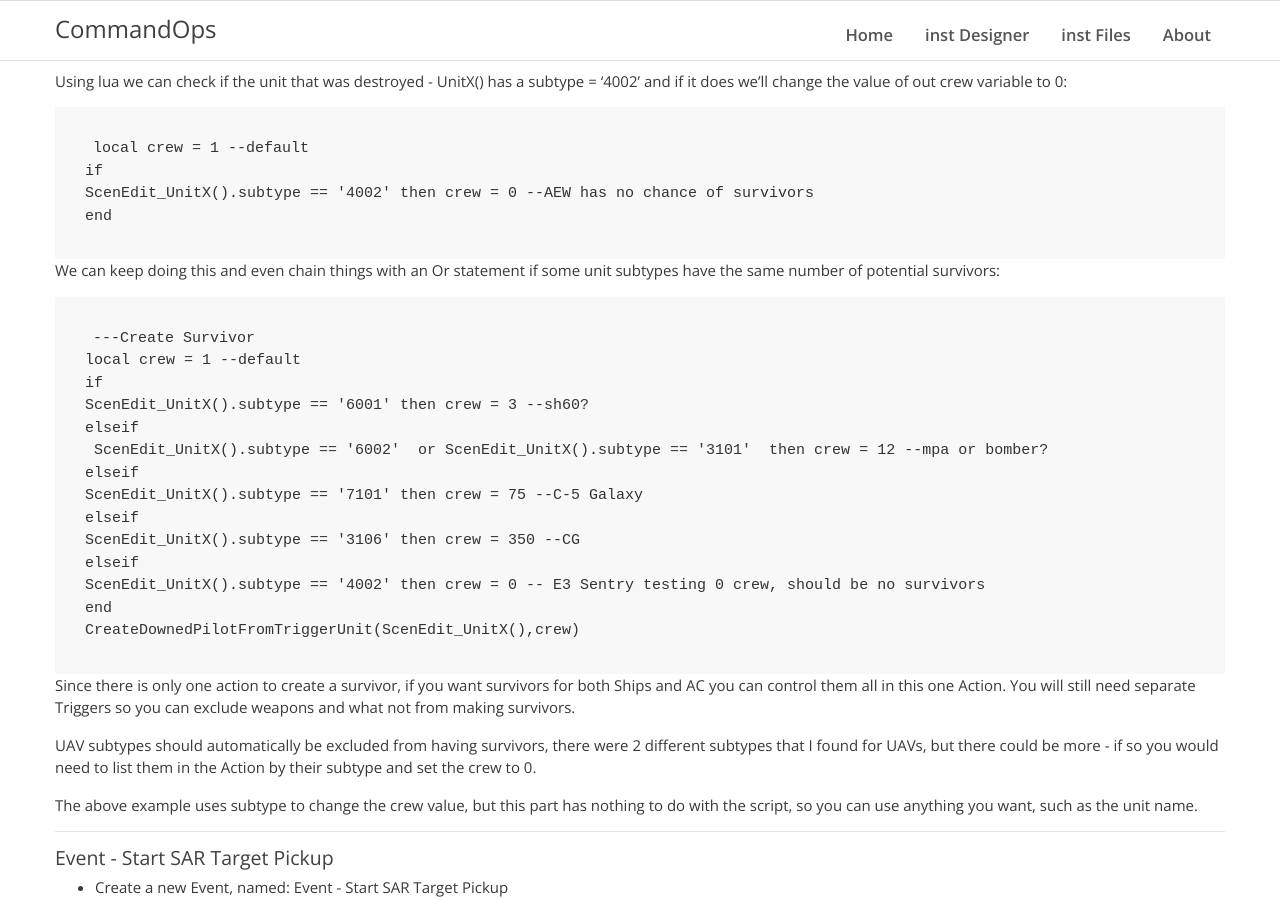
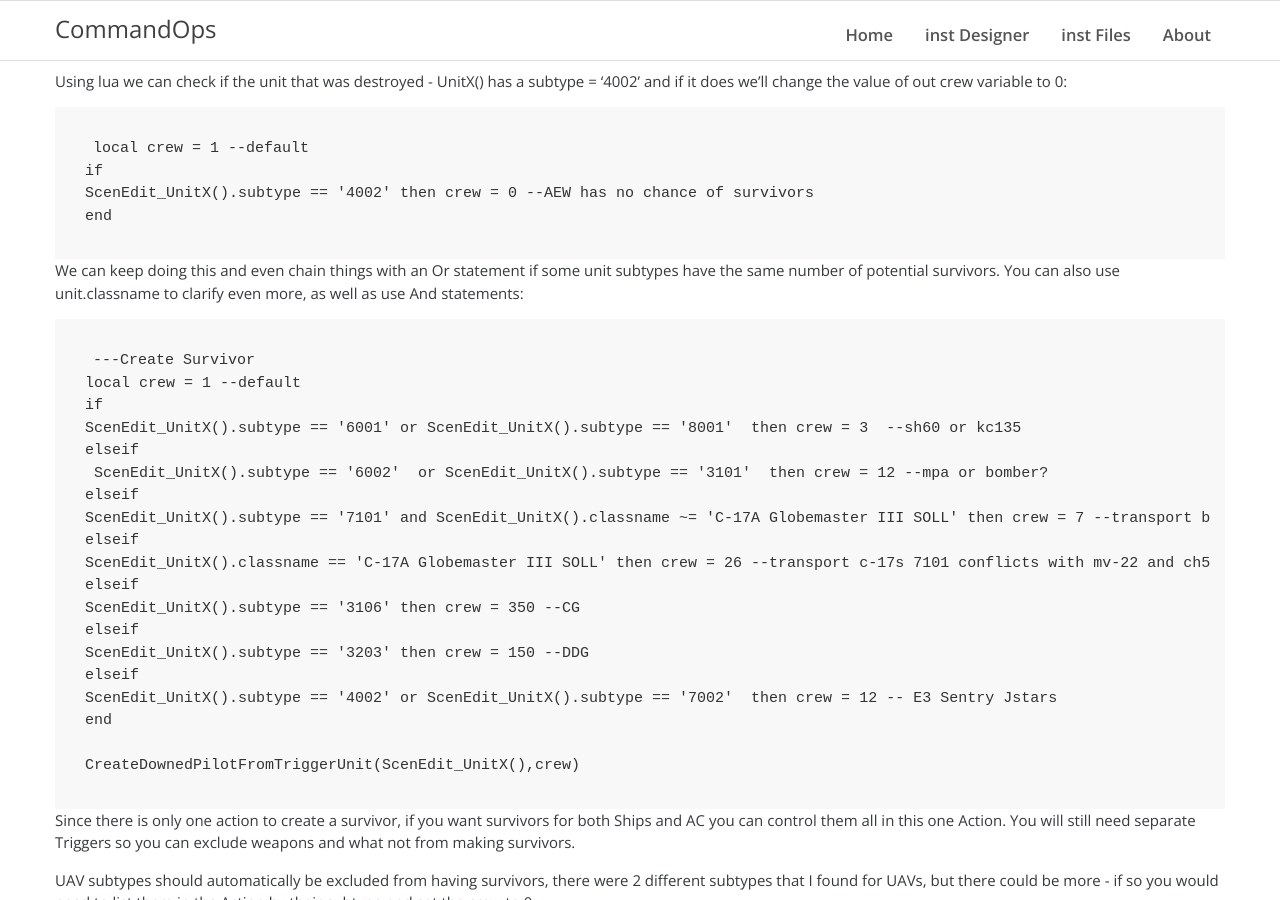
Before and after one commit to commandops/commandops.github.io, a Jekyll site: the page built from posts/survivors-script.md, in a window 1280 px wide and 900 px high, scrolled down 1841 px. Built offline with Jekyll 4.4.1, drawn with Linux system fonts in a browser that asks for light colours; comment, search, counter and statistics services are not loaded.

Commit message:
Update survivors-script.md

````diff
--- a/posts/survivors-script.md
+++ b/posts/survivors-script.md
@@ -77,22 +77,27 @@ ScenEdit_UnitX().subtype == '4002' then crew = 0 --AEW has no chance of survivor
 end
 ```
 
-We can keep doing this and even chain things with an Or statement if some unit subtypes have the same number of potential survivors:
+We can keep doing this and even chain things with an Or statement if some unit subtypes have the same number of potential survivors. You can also use unit.classname to clarify even more, as well as use And statements:
 
 ```
 ---Create Survivor
 local crew = 1 --default
 if
-ScenEdit_UnitX().subtype == '6001' then crew = 3 --sh60?
+ScenEdit_UnitX().subtype == '6001' or ScenEdit_UnitX().subtype == '8001'  then crew = 3  --sh60 or kc135
 elseif
  ScenEdit_UnitX().subtype == '6002'  or ScenEdit_UnitX().subtype == '3101'  then crew = 12 --mpa or bomber?
 elseif
-ScenEdit_UnitX().subtype == '7101' then crew = 75 --C-5 Galaxy
+ScenEdit_UnitX().subtype == '7101' and ScenEdit_UnitX().classname ~= 'C-17A Globemaster III SOLL' then crew = 7 --transport but not c-17s
+elseif
+ScenEdit_UnitX().classname == 'C-17A Globemaster III SOLL' then crew = 26 --transport c-17s 7101 conflicts with mv-22 and ch53
 elseif
 ScenEdit_UnitX().subtype == '3106' then crew = 350 --CG
 elseif
-ScenEdit_UnitX().subtype == '4002' then crew = 0 -- E3 Sentry testing 0 crew, should be no survivors
+ScenEdit_UnitX().subtype == '3203' then crew = 150 --DDG
+elseif
+ScenEdit_UnitX().subtype == '4002' or ScenEdit_UnitX().subtype == '7002'  then crew = 12 -- E3 Sentry Jstars
 end
+
 CreateDownedPilotFromTriggerUnit(ScenEdit_UnitX(),crew)
 ```
 
````
